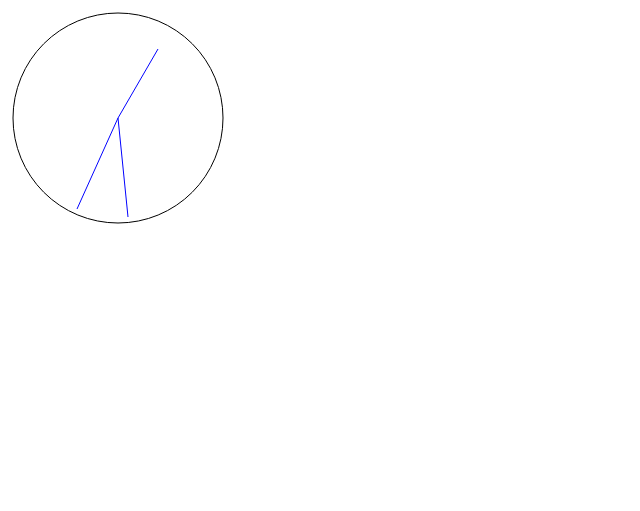
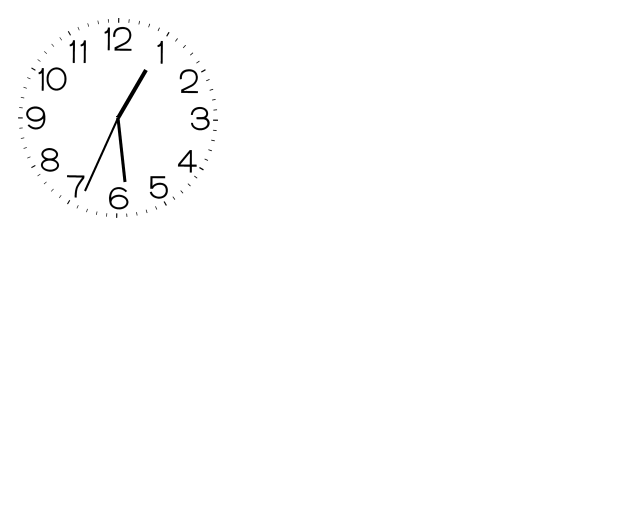
Before and after one commit to zheleznyakov/JsClock, a plain HTML site: page index.html in a window 1280 px wide. Shown: the whole page, without its empty margins (0-640 px from the left). Drawn offline with Linux system fonts and the light colour scheme.

Commit message:
add new class Clock

```diff
--- a/app.js
+++ b/app.js
@@ -1,13 +1,8 @@
 let el = document.getElementById("board");
 let ctx = el.getContext("2d");
-let fi = 270;
+let img = document.getElementById("image1");
 
-ctx.beginPath();
-ctx.arc(110, 110, 105, 0, 2 * Math.PI);
-ctx.stroke();
 
-const ar = new clockArrow(110, 110, 80, "hour", ctx);
+ctx.drawImage(img,10,10);
 
-const ar2 = new clockArrow(110, 110, 100, "min", ctx);
-
-const ar3 = new clockArrow(110, 110, 100, "sec", ctx);
+const cl = new Clock(110,110,80, ctx);
--- /dev/null
+++ b/clock.js
@@ -0,0 +1,39 @@
+class Clock
+{
+    constructor(x,y,rad,canvasContext) {
+        this._coordX = x;
+        this._coordY = y;
+        this._radius = rad;
+        this._context = canvasContext;
+        this._date = new Date();
+
+        this._ar1 = new clockArrow(x, y, rad, "sec", canvasContext,this._date);
+        this._ar2 = new clockArrow(x,y,rad*0.8,"min",canvasContext,this._date);
+        this._ar3 = new clockArrow(x,y,rad*0.7,"hour",canvasContext,this._date);
+        this._ar1.setColor("black");
+        this._ar2.setColor("black");
+        this._ar3.setColor("black");
+        this._ar2.setLineWidth(3);
+        this._ar3.setLineWidth(4);
+        setInterval(()=>{this.draw()},1000);
+    }
+
+    draw()
+    {
+        let d = new Date();
+        this._ar1.clearArrow();
+        this._ar2.clearArrow();
+        this._ar3.clearArrow();
+        this._ar1.updateDate(d);
+        this._ar2.updateDate(d);
+        this._ar3.updateDate(d);
+        this._ar1.saveRect();
+        this._ar2.saveRect();
+        this._ar3.saveRect();
+        this._ar3.draw();
+        this._ar2.draw();
+        this._ar1.draw();
+    }
+
+
+}
--- a/clockArrow.js
+++ b/clockArrow.js
@@ -3,28 +3,43 @@
 // y = a+r*sint
 
 class clockArrow {
-  //#coordX = 0;
-  //#coordY;
-  //#radius;
-  // #context;
-  //#fi = 270;
-
-  constructor(x, y, rad, type, canvasContext) {
+    constructor(x, y, rad, type, canvasContext, d=new Date()) {
         this._coordX = x;
         this._coordY = y;
         this._radius = rad;
         this._context = canvasContext;
         this._type = type;
+        this._date = d;
+        this._calculatedX = 0;
+        this._calculatedY = 0;
+        this._color = "blue";
+        this._lineWidth = 2;
 
         this._savedImage = null;
+    }
+    setColor(color){
+        this._color = color;
+    }
+    setLineWidth(width){
+        this._lineWidth = width;
+    }
+    updateDate(d)
+    {
+        this._date = d;
+        this.calculateCoords();
+    }
+    draw() {
 
-    setInterval(() => {
-      this.secondTick();
-    }, 1000);
+        this.drawArrow();
     }
 
-  secondTick() {
-    let d = new Date();
+    clearArrow() {
+        if (this._savedImage)
+            this._context.putImageData(this._savedImage, this._savedRect[0], this._savedRect[1]);
+    }
+    calculateCoords()
+    {
+        let d = this._date;
 
         switch (this._type) {
             case "sec":
@@ -42,20 +57,12 @@ class clockArrow {
                 break;
         }
 
-    let x = this.calcX();
+        this._calculatedX = this.calcX();
 
-    let y = this.calcY();
-    this.drawSeconds(x, y, "blue");
+        this._calculatedY = this.calcY();
     }
-
-  drawSeconds(x, y, color) {
-    if (this._savedImage)
-      this._context.putImageData(
-        this._savedImage,
-        this._savedRect[0],
-        this._savedRect[1]
-      );
-    let SavedRect = this.rectCalc(this._coordX, this._coordY, x, y);
+    saveRect(){
+        let SavedRect = this.rectCalc(this._coordX, this._coordY, this._calculatedX, this._calculatedY);
         let SavedImage = this._context.getImageData(
             SavedRect[0],
             SavedRect[1],
@@ -64,22 +71,23 @@ class clockArrow {
         );
         this._savedImage = SavedImage;
         this._savedRect = SavedRect;
+    }
 
-    this._context.strokeStyle = color;
+    drawArrow() {
+        this._context.strokeStyle = this._color;
+        this._context.lineWidth = this._lineWidth;
         this._context.beginPath();
         this._context.moveTo(this._coordX, this._coordY);
-    this._context.lineTo(x, y);
+        this._context.lineTo(this._calculatedX, this._calculatedY);
         this._context.stroke();
         console.log(this._fi);
+    }
 
-    // setTimeout(() => {
-    //   this._context.putImageData(SavedImage, SavedRect[0], SavedRect[1]);
-    // }, 990);
-  }
     calcX() {
         let cosT = Math.cos((Math.PI * this._fi) / 180);
         return Math.round(this._coordX + this._radius * cosT);
     }
+
     calcY() {
         let sinT = Math.sin((Math.PI * this._fi) / 180);
         return Math.round(this._coordX + this._radius * sinT);
@@ -97,8 +105,6 @@ class clockArrow {
         mas[3] = y0 > y ? y0 : y;
         mas[3]++;
 
-    //console.log(mas);
-
         return mas;
     }
 }
--- a/index.html
+++ b/index.html
@@ -3,7 +3,10 @@
   <title>hello</title>
 </head>
 <body>
+
+  <img src="img/clock200.png" height="200" width="200" style="display: none" id="image1"/>
   <canvas width="500" height="500 " id="board"></canvas>
   <script src="clockArrow.js" defer></script>
+  <script src="clock.js" defer></script>
   <script src="app.js" defer></script>
 </body>
```
Also changed, not shown: img/clock200.png (added). Lines whose indentation alone changed are shown as unchanged.
